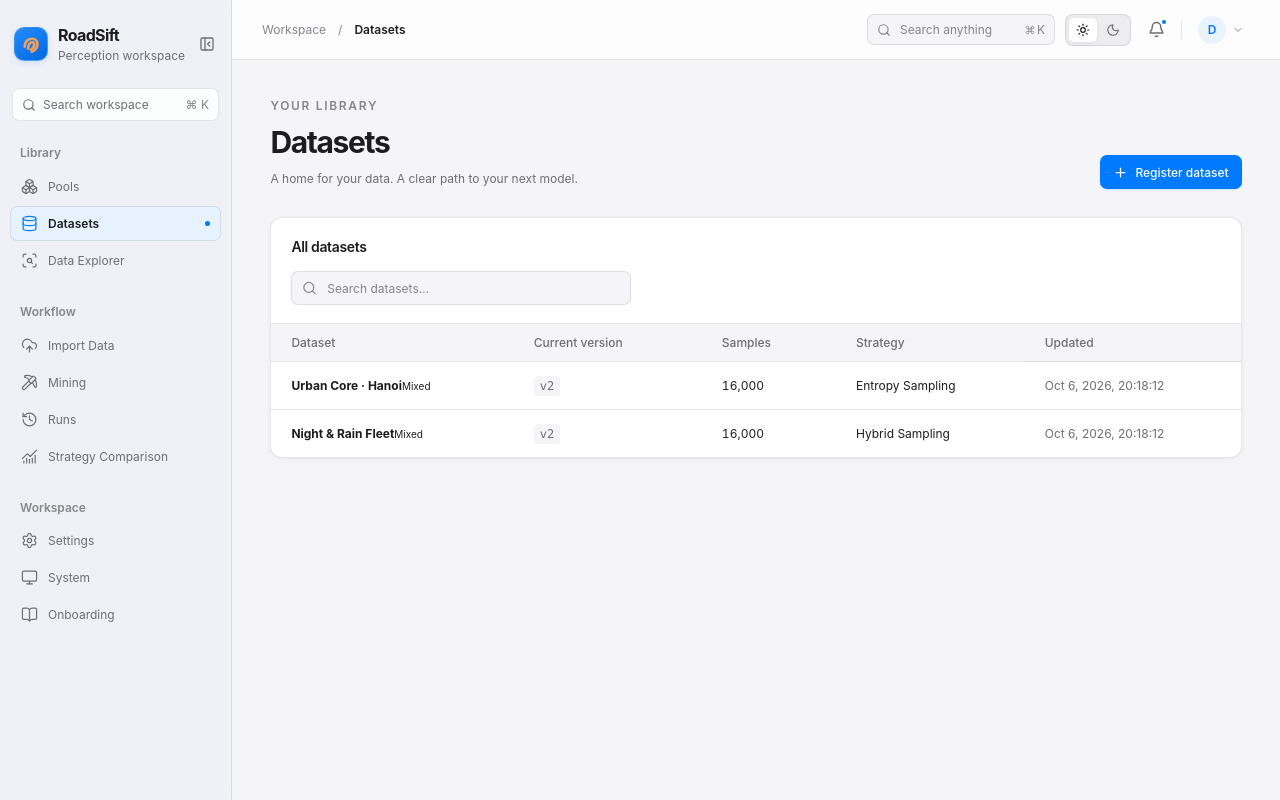
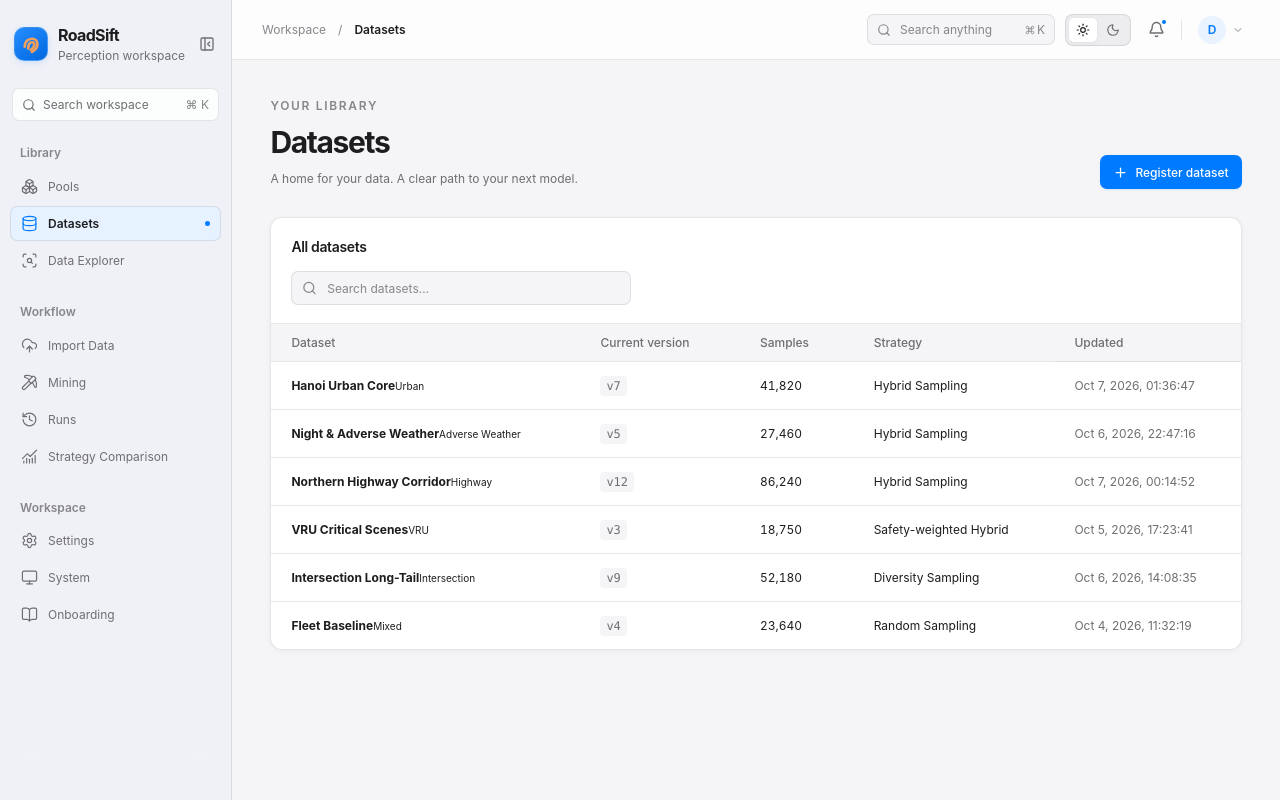
Before and after one commit to tom-e666/roadsift-mock-ui, a React (Vite) app: page / in a window 1280 px wide. Built offline with nearby package versions, Linux system fonts and the light colour scheme.

Commit message:
data: diversify dataset registry versions tags and timestamps

```diff
--- a/src/data.js
+++ b/src/data.js
@@ -7,10 +7,18 @@ export const groups = [
 ];
 export const allPages = groups.flatMap(([, items]) => items);
 export const initialDatasets = [
-  { id:'unc-r1', name:'Urban Core · Hanoi', subtitle:'Fleet Pool v1 · Urban driving corpus', count:12000, added:4000, stage:'Labeled', version:1, round:1, date:'2026-10-05T21:42:36', domain:'Mixed', scene:0, parent:'seed-8k', pool:'pool_fleet_001', run:'run_unc_r01', strategy:'Entropy Sampling', budget:4000, eligible:142680, boxes:30840, annotationHours:119, cost:1012, model:'YOLO11m · unc-r01', evalId:'eval_unc_r01_0037', evaluation:{map:.409,deltaMap:.028,recall:.696,deltaRecall:.028,vru:.616,deltaVru:.042,night:.548,deltaNight:.027,rain:.516}, description:'First acquisition round selected from Fleet Pool v1 using detector uncertainty.' },
-  { id:'unc-r2', name:'Urban Core · Hanoi', subtitle:'Fleet Pool v1 · Urban driving corpus', count:16000, added:4000, stage:'Labeled', version:2, round:2, date:'2026-10-06T20:18:12', domain:'Mixed', scene:3, parent:'unc-r1', pool:'pool_fleet_001', run:'run_unc_r02', strategy:'Entropy Sampling', budget:4000, eligible:138680, boxes:32120, annotationHours:124, cost:1054, model:'YOLO11m · unc-r02', evalId:'eval_unc_r02_0040', evaluation:{map:.425,deltaMap:.016,recall:.711,deltaRecall:.015,vru:.638,deltaVru:.022,night:.566,deltaNight:.018,rain:.529}, description:'Second active-learning round adds 4,000 newly selected frames to the same uncertainty branch.' },
-  { id:'rav-r1', name:'Night & Rain Fleet', subtitle:'Fleet Pool v1 · Adverse-condition driving corpus', count:12000, added:4000, stage:'Labeled', version:1, round:1, date:'2026-10-05T21:42:36', domain:'Mixed', scene:1, parent:'seed-8k', pool:'pool_fleet_001', run:'run_rav_r01', strategy:'Hybrid Sampling', budget:4000, eligible:142680, boxes:31240, annotationHours:121, cost:1029, weights:'U .35 · S .30 · D .25 · R −.10', model:'YOLO11m · rav-r01', evalId:'eval_rav_r01_0038', evaluation:{map:.417,deltaMap:.036,recall:.708,deltaRecall:.040,vru:.635,deltaVru:.061,night:.579,deltaNight:.058,rain:.542}, description:'Hybrid acquisition balances uncertainty, safety relevance, domain diversity, and redundancy.' },
-  { id:'rav-r2', name:'Night & Rain Fleet', subtitle:'Fleet Pool v1 · Adverse-condition driving corpus', count:16000, added:4000, stage:'Labeled', version:2, round:2, date:'2026-10-06T20:18:12', domain:'Mixed', scene:4, parent:'rav-r1', pool:'pool_fleet_001', run:'run_rav_r02', strategy:'Hybrid Sampling', budget:4000, eligible:138680, boxes:31604, annotationHours:127, cost:1080, weights:'U .35 · S .30 · D .25 · R −.10', model:'YOLO11m · rav-r02', evalId:'eval_rav_r02_0041', evaluation:{map:.441,deltaMap:.024,recall:.731,deltaRecall:.023,vru:.674,deltaVru:.039,night:.608,deltaNight:.029,rain:.571}, description:'Second active-learning round adds 4,000 frames while preserving safety and domain coverage.' },
+  { id:'huc-v1', name:'Hanoi Urban Core', subtitle:'Dense urban driving · Hanoi', count:12000, added:4000, stage:'Labeled', version:1, round:1, date:'2026-09-29T09:17:43', domain:'Urban', scene:0, parent:'seed-8k', pool:'pool_fleet_001', run:'run_unc_r01', strategy:'Entropy Sampling', budget:4000, eligible:142680, boxes:30840, annotationHours:119, cost:1012, model:'YOLO11m · huc-v1', evalId:'eval_unc_r01_0037', tags:['baseline'], evaluation:{map:.409,deltaMap:.028,recall:.696,deltaRecall:.028,vru:.616,deltaVru:.042,night:.548,deltaNight:.027,rain:.516}, description:'Urban perception corpus focused on dense traffic and mixed vulnerable road users.' },
+  { id:'huc-v2', name:'Hanoi Urban Core', subtitle:'Dense urban driving · Hanoi', count:16000, added:4000, stage:'Labeled', version:2, round:2, date:'2026-10-01T18:52:11', domain:'Urban', scene:3, parent:'huc-v1', pool:'pool_fleet_001', run:'run_unc_r02', strategy:'Entropy Sampling', budget:4000, eligible:138680, boxes:32120, annotationHours:124, cost:1054, model:'YOLO11m · huc-v2', evalId:'eval_unc_r02_0040', tags:['stable'], evaluation:{map:.425,deltaMap:.016,recall:.711,deltaRecall:.015,vru:.638,deltaVru:.022,night:.566,deltaNight:.018,rain:.529}, description:'Second curated urban iteration with additional uncertainty-selected frames.' },
+  { id:'huc-v7', name:'Hanoi Urban Core', subtitle:'Dense urban driving · Hanoi', count:41820, added:3820, stage:'Labeled', version:7, round:7, date:'2026-10-07T01:36:47', domain:'Urban', scene:0, parent:'huc-v6', pool:'pool_fleet_001', run:'mine_20261007_003102_a13c', strategy:'Hybrid Sampling', budget:4000, eligible:1814640, boxes:83492, annotationHours:311, cost:2644, model:'YOLO11m · huc-v7', evalId:'eval_huc_v7_0142', tags:['latest','prod'], evaluation:{map:.468,deltaMap:.011,recall:.759,deltaRecall:.009,vru:.701,deltaVru:.014,night:.624,deltaNight:.011,rain:.592}, description:'Current production-ready Hanoi urban corpus with seven traceable dataset versions.' },
+
+  { id:'nar-v1', name:'Night & Adverse Weather', subtitle:'Night, rain and low-visibility driving', count:12000, added:4000, stage:'Labeled', version:1, round:1, date:'2026-09-30T22:41:09', domain:'Adverse Weather', scene:1, parent:'seed-8k', pool:'pool_adverse_003', run:'run_rav_r01', strategy:'Hybrid Sampling', budget:4000, eligible:142680, boxes:31240, annotationHours:121, cost:1029, weights:'U .35 · S .30 · D .25 · R −.10', model:'YOLO11m · nar-v1', evalId:'eval_rav_r01_0038', tags:['baseline'], evaluation:{map:.417,deltaMap:.036,recall:.708,deltaRecall:.040,vru:.635,deltaVru:.061,night:.579,deltaNight:.058,rain:.542}, description:'Adverse-condition corpus emphasizing night, rain and degraded visibility.' },
+  { id:'nar-v2', name:'Night & Adverse Weather', subtitle:'Night, rain and low-visibility driving', count:16000, added:4000, stage:'Labeled', version:2, round:2, date:'2026-10-02T23:06:28', domain:'Adverse Weather', scene:4, parent:'nar-v1', pool:'pool_adverse_003', run:'run_rav_r02', strategy:'Hybrid Sampling', budget:4000, eligible:138680, boxes:31604, annotationHours:127, cost:1080, weights:'U .35 · S .30 · D .25 · R −.10', model:'YOLO11m · nar-v2', evalId:'eval_rav_r02_0041', tags:['stable'], evaluation:{map:.441,deltaMap:.024,recall:.731,deltaRecall:.023,vru:.674,deltaVru:.039,night:.608,deltaNight:.029,rain:.571}, description:'Second active-learning iteration balancing uncertainty, safety and domain coverage.' },
+  { id:'nar-v5', name:'Night & Adverse Weather', subtitle:'Night, rain and low-visibility driving', count:27460, added:3460, stage:'Labeled', version:5, round:5, date:'2026-10-06T22:47:16', domain:'Adverse Weather', scene:4, parent:'nar-v4', pool:'pool_adverse_003', run:'mine_20261006_220114_d82e', strategy:'Hybrid Sampling', budget:3500, eligible:218750, boxes:57184, annotationHours:224, cost:1904, model:'YOLO11m · nar-v5', evalId:'eval_nar_v5_0117', tags:['latest','candidate'], evaluation:{map:.459,deltaMap:.008,recall:.748,deltaRecall:.011,vru:.693,deltaVru:.013,night:.641,deltaNight:.018,rain:.614}, description:'Current adverse-weather candidate with stronger night and rain coverage.' },
+
+  { id:'nhc-v12', name:'Northern Highway Corridor', subtitle:'High-speed expressway and highway scenes', count:86240, added:5240, stage:'Labeled', version:12, round:12, date:'2026-10-07T00:14:52', domain:'Highway', scene:2, parent:'nhc-v11', pool:'pool_north_002', run:'mine_20261006_232708_f91a', strategy:'Hybrid Sampling', budget:5200, eligible:612480, boxes:143802, annotationHours:518, cost:4403, model:'YOLO11m · nhc-v12', evalId:'eval_nhc_v12_0219', tags:['latest','prod'], evaluation:{map:.482,deltaMap:.006,recall:.771,deltaRecall:.008,vru:.689,deltaVru:.006,night:.603,deltaNight:.004,rain:.568}, description:'Mature highway corpus spanning twelve immutable versions.' },
+  { id:'vru-v3', name:'VRU Critical Scenes', subtitle:'Pedestrian, cyclist and rider interactions', count:18750, added:3750, stage:'Labeled', version:3, round:3, date:'2026-10-05T17:23:41', domain:'VRU', scene:0, parent:'vru-v2', pool:'pool_fleet_001', run:'mine_20261005_163012_b4a7', strategy:'Safety-weighted Hybrid', budget:3800, eligible:406220, boxes:48816, annotationHours:182, cost:1547, model:'YOLO11m · vru-v3', evalId:'eval_vru_v3_0098', tags:['latest','safety'], evaluation:{map:.452,deltaMap:.014,recall:.744,deltaRecall:.016,vru:.721,deltaVru:.031,night:.598,deltaNight:.009,rain:.552}, description:'Safety-focused corpus prioritizing vulnerable road-user interactions.' },
+  { id:'ilt-v9', name:'Intersection Long-Tail', subtitle:'Rare intersection layouts and conflict cases', count:52180, added:4180, stage:'Labeled', version:9, round:9, date:'2026-10-06T14:08:35', domain:'Intersection', scene:5, parent:'ilt-v8', pool:'pool_fleet_001', run:'mine_20261006_132216_c51d', strategy:'Diversity Sampling', budget:4200, eligible:731420, boxes:104920, annotationHours:386, cost:3281, model:'YOLO11m · ilt-v9', evalId:'eval_ilt_v9_0184', tags:['latest','long-tail'], evaluation:{map:.471,deltaMap:.009,recall:.763,deltaRecall:.012,vru:.706,deltaVru:.017,night:.612,deltaNight:.007,rain:.561}, description:'Long-tail corpus for rare intersection geometry, occlusion and conflict patterns.' },
+  { id:'fb-v4', name:'Fleet Baseline', subtitle:'Broad mixed-domain reference corpus', count:23640, added:2640, stage:'Labeled', version:4, round:4, date:'2026-10-04T11:32:19', domain:'Mixed', scene:3, parent:'fb-v3', pool:'pool_fleet_001', run:'mine_20261004_103855_33be', strategy:'Random Sampling', budget:2700, eligible:902310, boxes:46204, annotationHours:169, cost:1437, model:'YOLO11m · fb-v4', evalId:'eval_fb_v4_0076', tags:['stable','reference'], evaluation:{map:.432,deltaMap:.004,recall:.716,deltaRecall:.005,vru:.648,deltaVru:.006,night:.557,deltaNight:.003,rain:.523}, description:'Reference corpus maintained as a broad random-sampling baseline.' },
 ];
 export const pools = [
   { id:'pool_fleet_001', name:'Hanoi Fleet Pool', version:12, snapshot:'pool_snap_20261007_014218', total:2418320, eligible:1814640, labeled:421780, reserved:36720, excluded:145180, indexed:'2026-10-07T01:42:18', storage:'r2://roadsift/pools/hanoi-fleet/', source:'Fleet ingest · Hanoi', status:'Active' },
```
